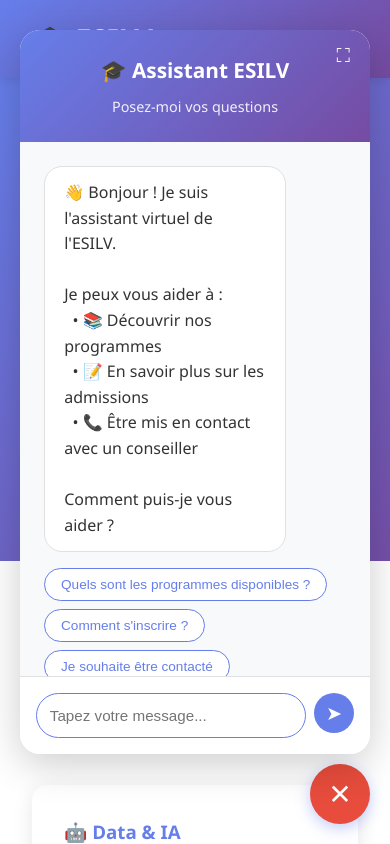
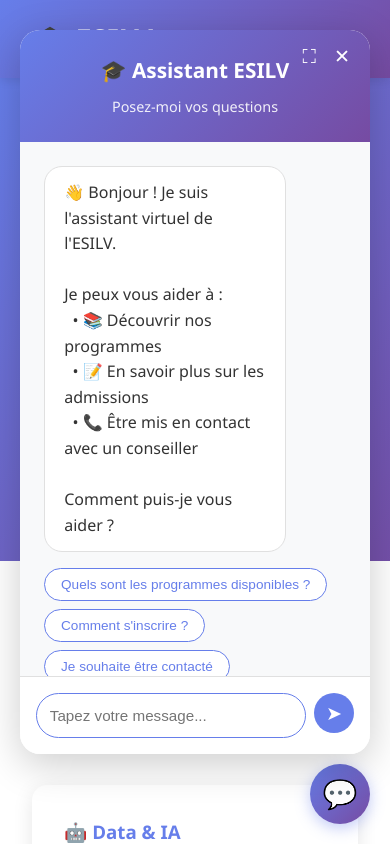
Before and after one commit to clairecuche/ESILV_A5__PROJET_CHATBOT, a plain HTML site: page index.html in a window 390 px wide. Both pictures are taken after a click on the button "Discuter avec notre assistant 💬". Shown: the top 844 px of the page. Drawn offline with Linux system fonts and the light colour scheme.

Commit message:
ajout croix de sortie sur interface

```diff
--- a/index.html
+++ b/index.html
@@ -171,10 +171,6 @@
         #chatbot-button:hover {
             transform: scale(1.1);
             box-shadow: 0 6px 20px rgba(102, 126, 234, 0.6);
-        }
-
-        #chatbot-button.open {
-            background: #e74c3c;
         }
 
         #chatbot-popup {
@@ -498,6 +494,7 @@
             <div class="chatbot-header">
                 <div class="chatbot-header-actions">
                     <button id="maximize-btn" class="action-btn" onclick="toggleMaximize()">⛶</button>
+                    <button id="close-btn" class="action-btn" onclick="toggleChatbot()" title="Fermer">✕</button>
                     </div>
                 <h3>🎓 Assistant ESILV</h3>
                 <p>Posez-moi vos questions</p>
@@ -552,12 +549,16 @@
             isOpen = !isOpen;
             popup.classList.toggle('active');
             button.classList.toggle('open');
-            button.textContent = isOpen ? '✕' : '💬';
 
             if (isOpen) {
                 document.getElementById('chatbot-input').focus();
+            }else {
+                if (popup.classList.contains('maximized')) {
+                    toggleMaximize();
+                }
             }
         }
+
 
         function openChatbot() {
             if (!isOpen) {
```
Also changed, not shown: 1 other file.
